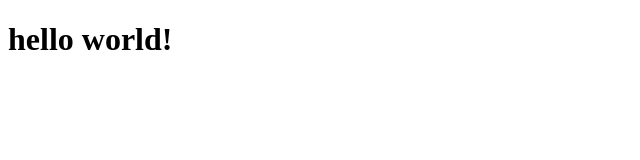
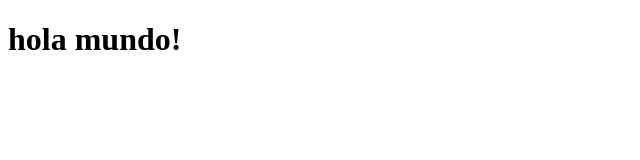
Before and after one commit to PedroGarrigaNogues/git-demo, a plain HTML site: page index.html in a window 1280 px wide. Shown: the whole page, without its empty margins (0-640 px from the left). Drawn offline with Linux system fonts and the light colour scheme.

Commit message:
translate to spanish

```diff
--- a/index.html
+++ b/index.html
@@ -4,9 +4,9 @@
     <meta charset="UTF-8">
     <meta name="viewport" content="width=device-width, initial-scale=1.0">
     <meta http-equiv="X-UA-Compatible" content="ie=edge">
-    <title>hello world</title>
+    <title>hola mundo</title>
 </head>
 <body>
-    <h1>hello world!</h1>
+    <h1>hola mundo!</h1>
 </body>
 </html>
```
